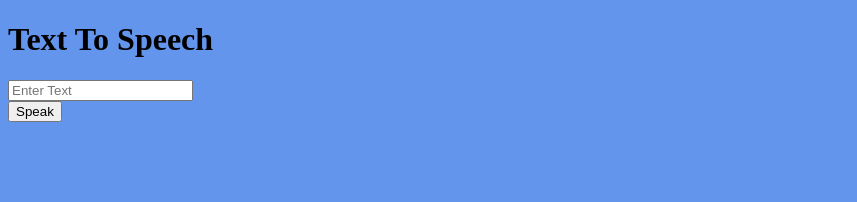
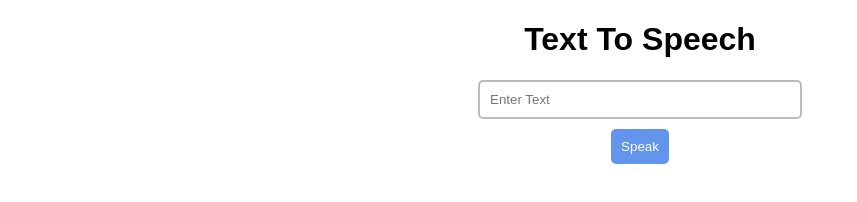
Before and after one commit to Keoabetswe/Text-to-Speech, a plain HTML site: page index.html in a window 1280 px wide. Shown: the whole page, without its empty margins (0-857 px from the left). Drawn offline with Linux system fonts and the light colour scheme.

Commit message:
add input and button styling

```diff
--- a/css/styles.css
+++ b/css/styles.css
@@ -1,29 +1,31 @@
 body
 {
-    background-color: cornflowerblue;
-
-}
-
-.container
-{
+    font-family:arial;
     display: block;
     margin-left: auto;
     margin-right: auto;
     text-align: center;
-    ;
 }
 
-.textbox input
+div
 {
-    width:300px;
-    height: 40px;
-    border-radius: 10px;
-    margin-bottom: 10px;
+    margin:10px 0px;
 }
 
-.button input
+input
 {
-    width:80px;
-    color:black;
-    font-size: 20px;
+    padding: 10px;
+	width: 300px;
+	border-radius: 5px;
+	border: solid 2px #BBB;
 }
+
+button
+{
+    padding:10px;
+    background-color:cornflowerblue;
+    color: #FFF;
+    border: 0px;
+    cursor:pointer;
+    border-radius: 5px;
+}
```
